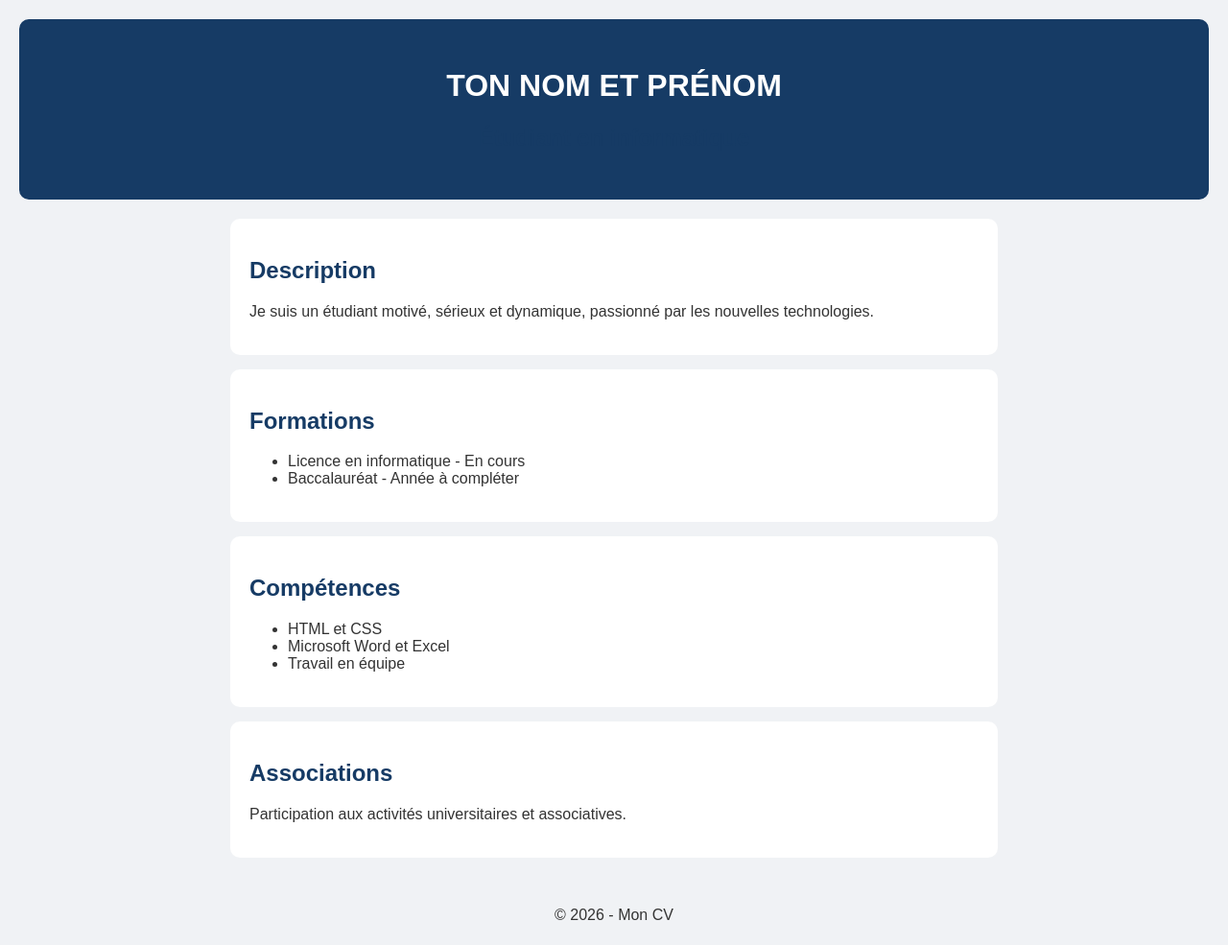
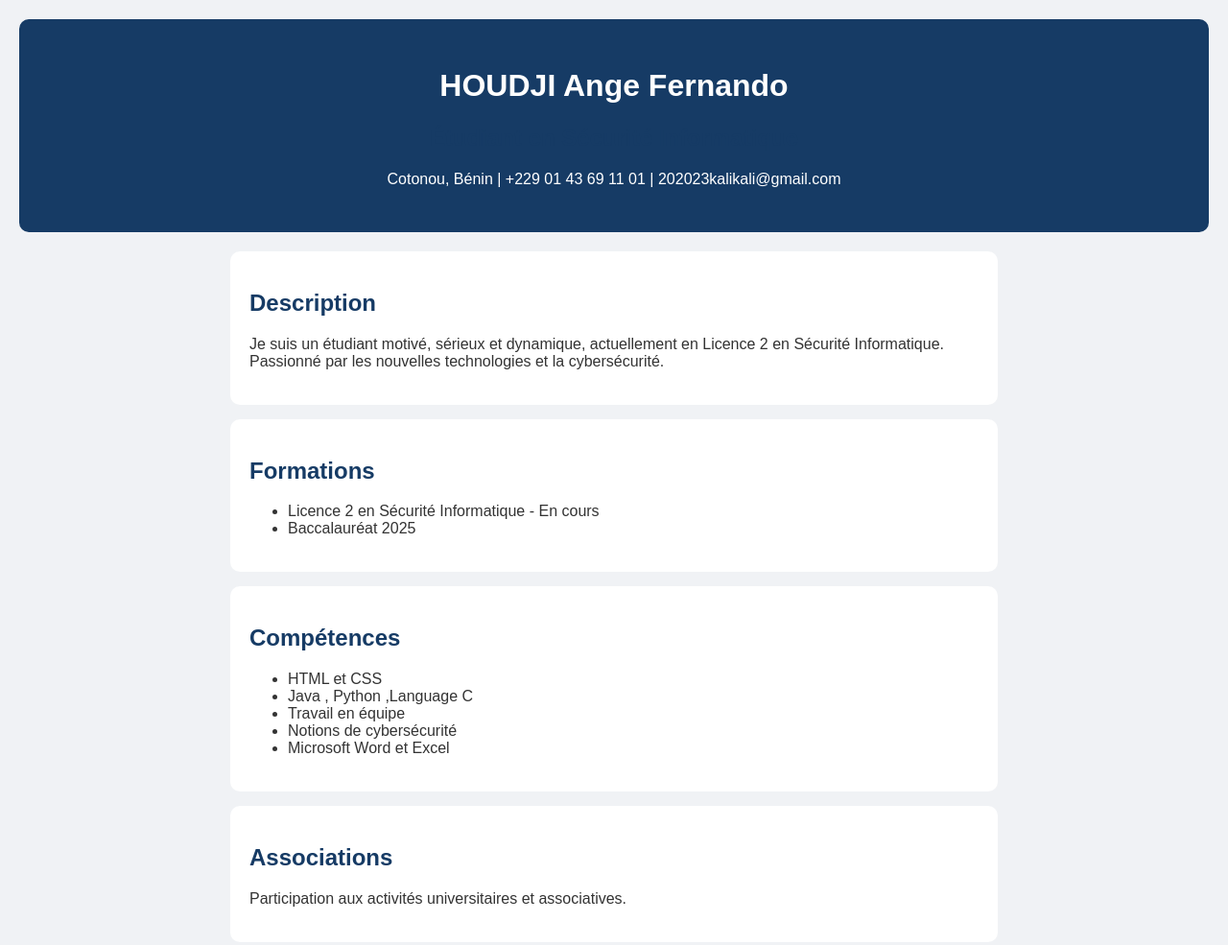
Before and after one commit to kali-2007k/mon-cv, a plain HTML site: page index.html in a window 1280 px wide. Shown: the top 985 px of the page at 96% size. Drawn offline with Linux system fonts and the light colour scheme.

Commit message:
Revise personal details and qualifications in index.html
Updated personal information and educational background in index.html.

```diff
--- a/index.html
+++ b/index.html
@@ -10,21 +10,22 @@
 <body>
 
     <header>
-        <h1>TON NOM ET PRÉNOM</h1>
-        <h2>Étudiant en informatique</h2>
+        <h1>HOUDJI Ange Fernando</h1>
+        <h2>Étudiant en Sécurité Informatique</h2>
+        <p>Cotonou, Bénin | +229 01 43 69 11 01 | 202023kalikali@gmail.com</p>
     </header>
 
     <main>
         <section>
             <h2>Description</h2>
-            <p>Je suis un étudiant motivé, sérieux et dynamique, passionné par les nouvelles technologies.</p>
+            <p>Je suis un étudiant motivé, sérieux et dynamique, actuellement en Licence 2 en Sécurité Informatique. Passionné par les nouvelles technologies et la cybersécurité.</p>
         </section>
 
         <section>
             <h2>Formations</h2>
             <ul>
-                <li>Licence en informatique - En cours</li>
-                <li>Baccalauréat - Année à compléter</li>
+                <li>Licence 2 en Sécurité Informatique - En cours</li>
+                <li>Baccalauréat 2025</li>
             </ul>
         </section>
 
@@ -32,8 +33,10 @@
             <h2>Compétences</h2>
             <ul>
                 <li>HTML et CSS</li>
+                <li>Java , Python ,Language C</li>
+                <li>Travail en équipe</li>
+                <li>Notions de cybersécurité</li>
                 <li>Microsoft Word et Excel</li>
-                <li>Travail en équipe</li>
             </ul>
         </section>
 
```
